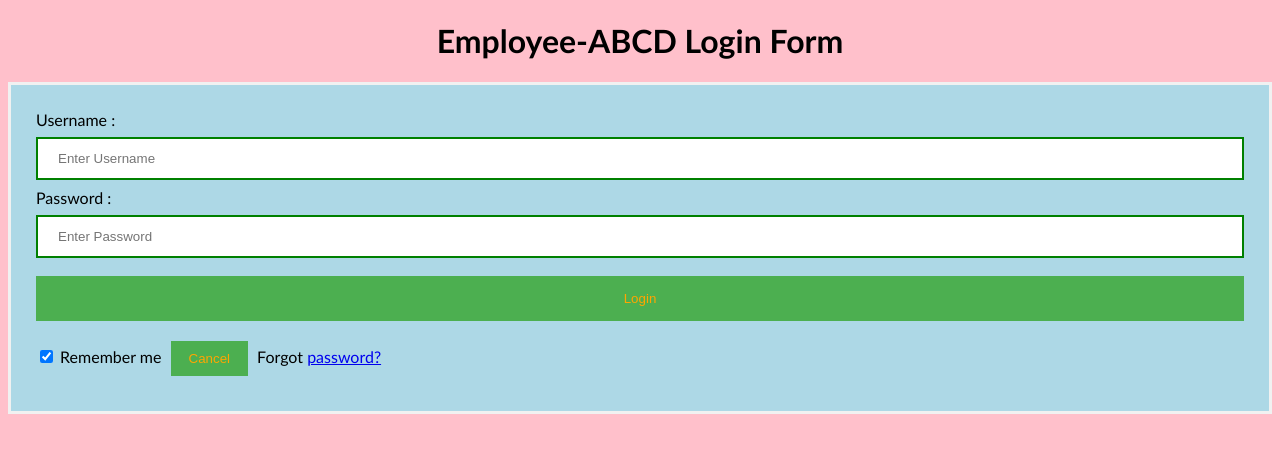
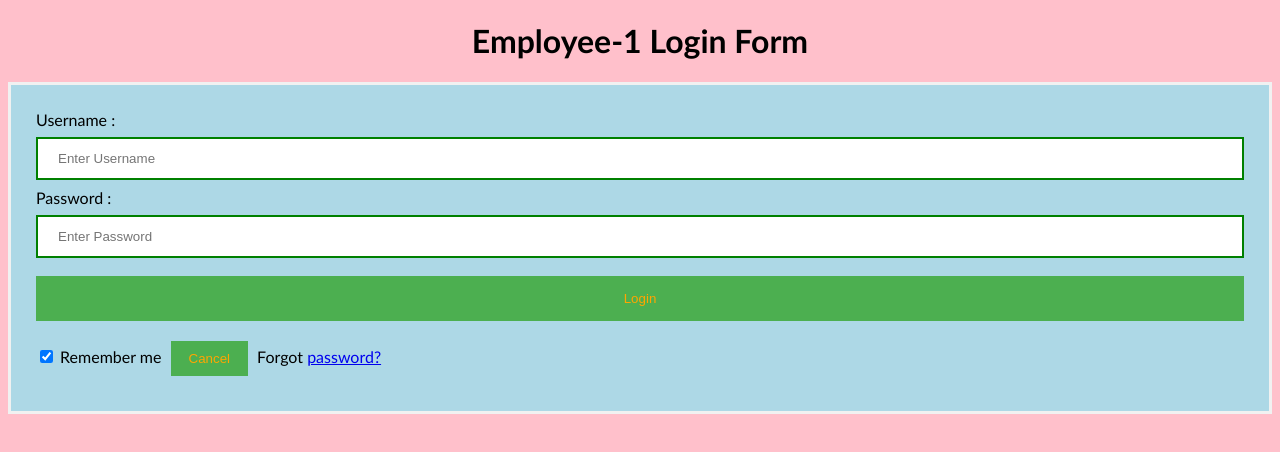
Before and after one commit to nirajvishwakarma/keel-prac, a plain HTML site: page index.html in a window 1280 px wide. Drawn offline with Linux system fonts and the light colour scheme.

Commit message:
code chnage

```diff
--- a/index.html
+++ b/index.html
@@ -45,7 +45,7 @@ button {
 </style>
 </head>
 <body>
-    <center> <h1> Employee-ABCD Login Form </h1> </center>
+    <center> <h1> Employee-1 Login Form </h1> </center>
     <form>
         <div class="container">
             <label>Username : </label>
```
